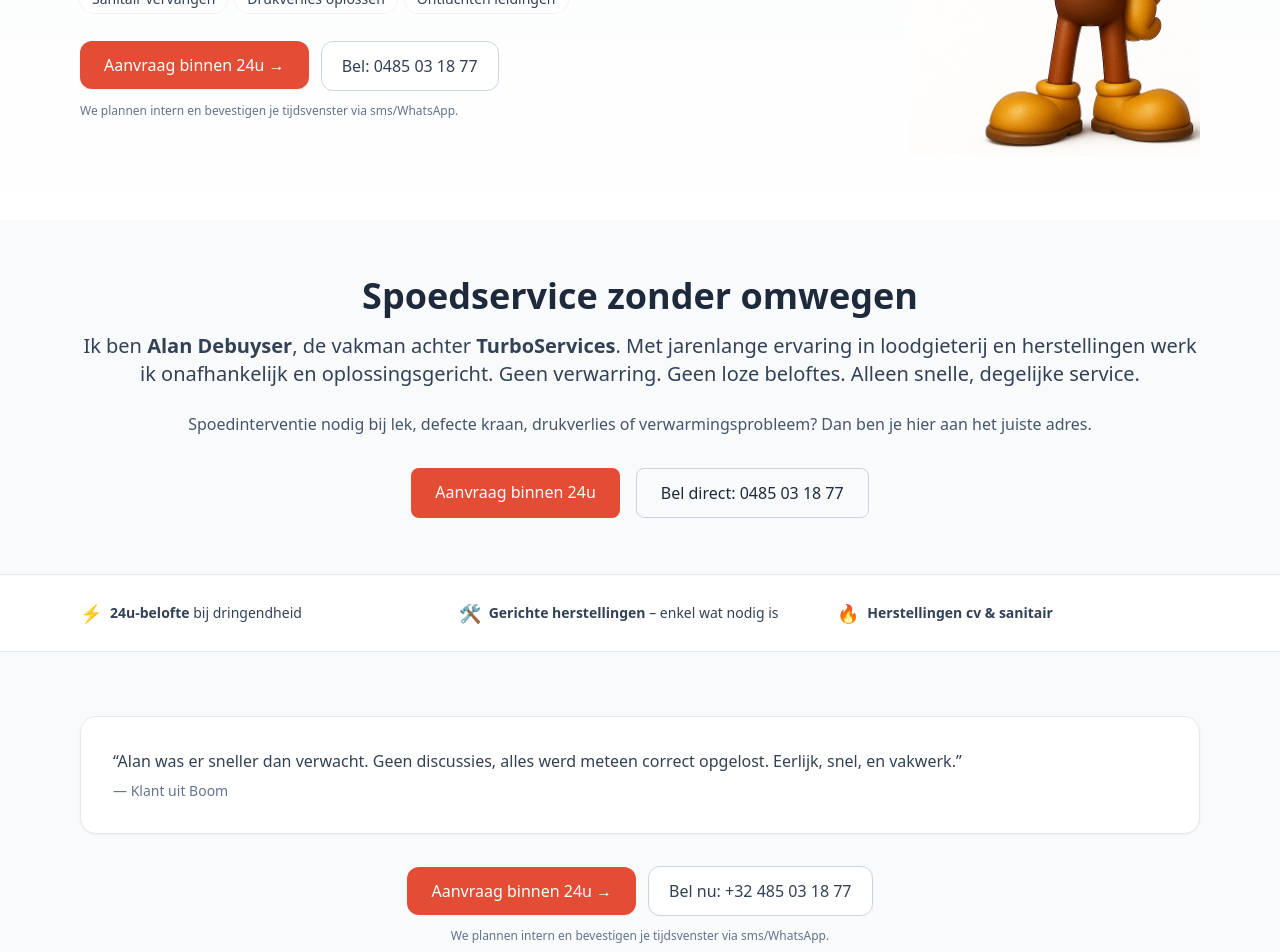
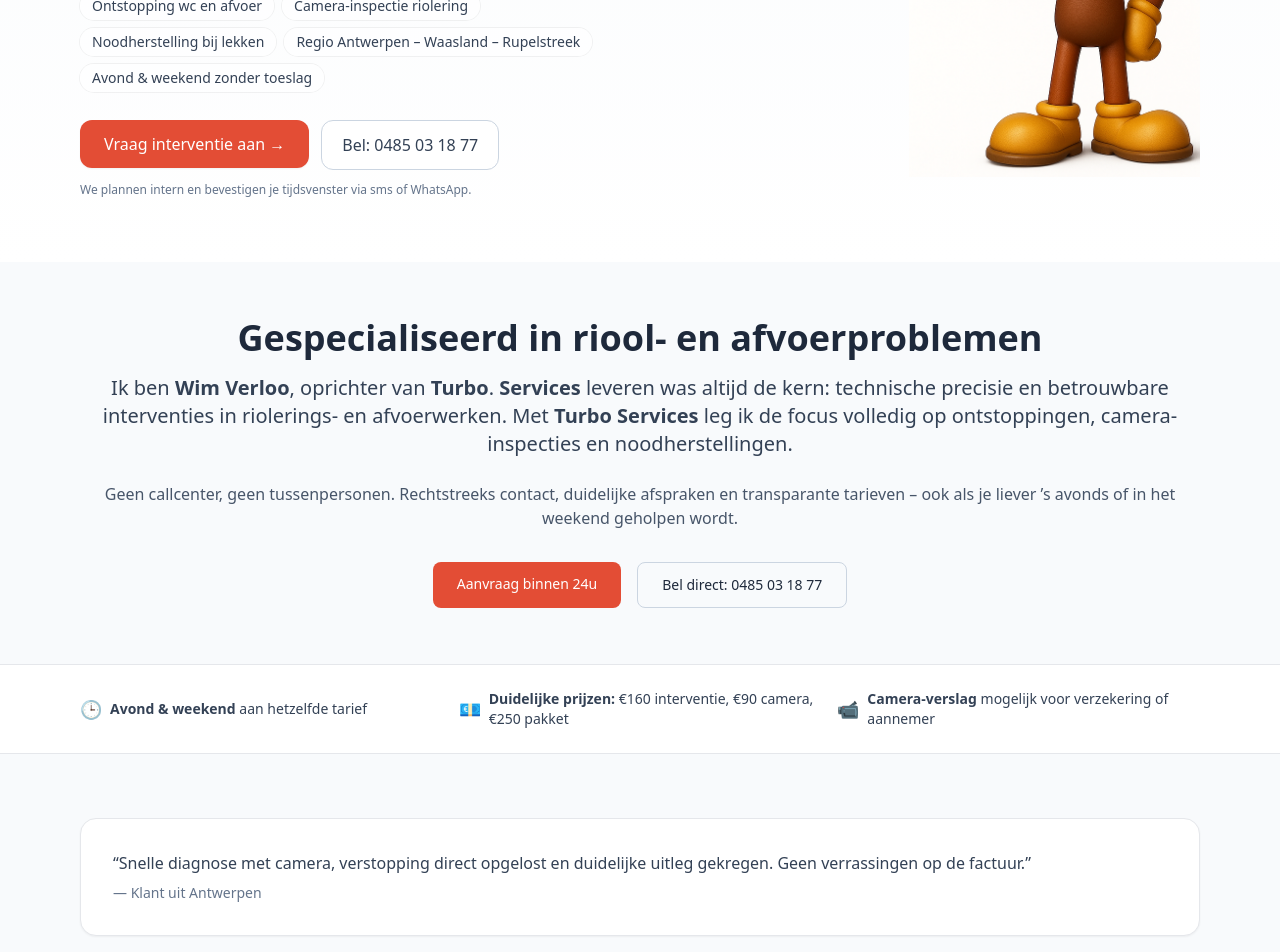
Before and after one commit to Turbo-89/turboservices, a Next.js app: page / in a window 1280 px wide. Shown: the part 560-1512 px from the top of the page. Built offline with nearby package versions, Linux system fonts and the light colour scheme.

Commit message:
Update page.tsx

```diff
--- a/app/page.tsx
+++ b/app/page.tsx
@@ -1,13 +1,5 @@
 import Image from "next/image";
 import Link from "next/link";
-
-function Pill({ children }: { children: React.ReactNode }) {
-  return (
-    <span className="inline-flex items-center rounded-full bg-white/70 px-3 py-1 text-sm text-slate-700 ring-1 ring-black/5">
-      {children}
-    </span>
-  );
-}
 
 export default function Home() {
   return (
@@ -17,38 +9,59 @@ export default function Home() {
         <div className="container mx-auto grid max-w-6xl grid-cols-1 items-center gap-10 px-4 py-12 md:grid-cols-2 md:py-16">
           <div>
             <h1 className="text-3xl font-bold leading-tight text-slate-900 md:text-5xl">
-              Snel ter plaatse. Degelijk opgelost. <span className="text-[var(--turbo-red,#E34D35)]">Transparant geprijsd.</span>
+              RioolExpert voor ontstoppingen, camera-inspecties
+              <span className="block mt-1">
+                en <span className="text-[var(--turbo-red,#E34D35)]">noodherstellingen</span>.
+              </span>
             </h1>
+
             <p className="mt-4 max-w-xl text-lg text-slate-600">
-              Spoedinterventies sanitair & verwarmingsproblemen. Richtprijs <strong>vanaf €160</strong> (eerste uur incl.).
+              Gespecialiseerd in riool- en afvoerproblemen, ook <strong>’s avonds en in het weekend</strong>, aan
+              hetzelfde tarief. Interventie <strong>€160</strong>, camera-inspectie <strong>€90</strong>, totaalpakket{" "}
+              <strong>€250</strong>.
             </p>
 
             <div className="mt-5 flex flex-wrap gap-2">
-              {["Spoedloodgieterij (24/7)", "Herstellingen cv-ketel", "Lekkende kranen", "Sanitair vervangen", "Drukverlies oplossen", "Ontluchten leidingen"].map((x) => (
-                <span key={x} className="rounded-full bg-white/80 px-3 py-1 text-sm text-slate-700 ring-1 ring-black/5">
+              {[
+                "Ontstopping wc en afvoer",
+                "Camera-inspectie riolering",
+                "Noodherstelling bij lekken",
+                "Regio Antwerpen – Waasland – Rupelstreek",
+                "Avond & weekend zonder toeslag",
+              ].map((x) => (
+                <span
+                  key={x}
+                  className="rounded-full bg-white/80 px-3 py-1 text-sm text-slate-700 ring-1 ring-black/5"
+                >
                   {x}
                 </span>
               ))}
             </div>
 
             <div className="mt-7 flex flex-col items-start gap-3 sm:flex-row">
-              <Link href="/boeken" className="inline-flex items-center gap-2 rounded-xl bg-[var(--turbo-red,#E34D35)] px-6 py-3 text-white shadow-sm transition hover:opacity-90">
-                Aanvraag binnen 24u →
+              <Link
+                href="/boeken"
+                className="inline-flex items-center gap-2 rounded-xl bg-[var(--turbo-red,#E34D35)] px-6 py-3 text-white shadow-sm transition hover:opacity-90"
+              >
+                Vraag interventie aan →
               </Link>
-              <a href="tel:+32485031877" className="inline-flex items-center gap-2 rounded-xl border border-slate-300 bg-white px-5 py-3 text-slate-700 hover:bg-slate-50">
+              <a
+                href="tel:+32485031877"
+                className="inline-flex items-center gap-2 rounded-xl border border-slate-300 bg-white px-5 py-3 text-slate-700 hover:bg-slate-50"
+              >
                 Bel: 0485 03 18 77
               </a>
             </div>
 
             <p className="mt-3 text-xs text-slate-500">
-              We plannen intern en bevestigen je tijdsvenster via sms/WhatsApp.
+              We plannen intern en bevestigen je tijdsvenster via sms of WhatsApp.
             </p>
           </div>
 
           <div className="flex justify-center md:justify-end">
             <Image
               src="/logo.png"
-              alt="Turbo Services mascotte"
+              alt="Turbo Services mascotte – RioolExpert"
               width={480}
               height={480}
               className="h-auto max-h-[380px] w-auto object-contain md:max-h-[480px]"
@@ -58,61 +71,87 @@ export default function Home() {
         </div>
       </section>
 
+      {/* OVER RIOOLEXPERT / INTRO */}
       <section className="bg-slate-50 py-14">
         <div className="container mx-auto max-w-5xl px-4 text-center">
-          <h2 className="text-3xl md:text-4xl font-extrabold mb-4">Spoedservice zonder omwegen</h2>
-          <p className="text-lg md:text-xl text-slate-700 mb-6">
-            Ik ben <strong>Alan Debuyser</strong>, de vakman achter <strong>TurboServices</strong>. Met jarenlange ervaring in loodgieterij en herstellingen werk ik onafhankelijk en oplossingsgericht. Geen verwarring. Geen loze beloftes. Alleen snelle, degelijke service.
+          <h2 className="mb-4 text-3xl font-extrabold md:text-4xl">Gespecialiseerd in riool- en afvoerproblemen</h2>
+          <p className="mb-6 text-lg text-slate-700 md:text-xl">
+            Ik ben <strong>Wim Verloo</strong>, oprichter van <strong>Turbo</strong>.{" "}
+            <strong>Services</strong> leveren was altijd de kern: technische precisie en betrouwbare interventies in
+            riolerings- en afvoerwerken. Met <strong>Turbo Services</strong> leg ik de focus volledig op{" "}
+            ontstoppingen, camera-inspecties en noodherstellingen.
           </p>
-          <p className="text-md text-slate-600 mb-8">
-            Spoedinterventie nodig bij lek, defecte kraan, drukverlies of verwarmingsprobleem? Dan ben je hier aan het juiste adres.
+          <p className="mb-8 text-md text-slate-600">
+            Geen callcenter, geen tussenpersonen. Rechtstreeks contact, duidelijke afspraken en transparante tarieven –
+            ook als je liever ’s avonds of in het weekend geholpen wordt.
           </p>
-          <div className="flex flex-col sm:flex-row gap-4 justify-center">
-            <Link href="/boeken" className="bg-[var(--turbo-red,#E34D35)] text-white font-medium px-6 py-3 rounded-lg hover:opacity-90">
+          <div className="flex flex-col justify-center gap-4 sm:flex-row">
+            <Link
+              href="/boeken"
+              className="bg-[var(--turbo-red,#E34D35)] px-6 py-3 text-sm font-medium text-white rounded-lg hover:opacity-90"
+            >
               Aanvraag binnen 24u
             </Link>
-            <a href="tel:+32485031877" className="border border-slate-300 px-6 py-3 rounded-lg hover:bg-slate-100">
+            <a
+              href="tel:+32485031877"
+              className="border border-slate-300 px-6 py-3 text-sm rounded-lg hover:bg-slate-100"
+            >
               Bel direct: 0485 03 18 77
             </a>
           </div>
         </div>
       </section>
 
+      {/* USP-STRIP */}
       <section className="border-y bg-white">
         <div className="container mx-auto grid max-w-6xl grid-cols-1 gap-4 px-4 py-6 text-sm text-slate-700 md:grid-cols-3">
           <div className="flex items-center gap-2">
-            <span className="inline-block text-lg">⚡️</span>
-            <span><strong>24u-belofte</strong> bij dringendheid</span>
+            <span className="inline-block text-lg">🕒</span>
+            <span>
+              <strong>Avond & weekend</strong> aan hetzelfde tarief
+            </span>
           </div>
           <div className="flex items-center gap-2">
-            <span className="inline-block text-lg">🛠️</span>
-            <span><strong>Gerichte herstellingen</strong> – enkel wat nodig is</span>
+            <span className="inline-block text-lg">💶</span>
+            <span>
+              <strong>Duidelijke prijzen:</strong> €160 interventie, €90 camera, €250 pakket
+            </span>
           </div>
           <div className="flex items-center gap-2">
-            <span className="inline-block text-lg">🔥</span>
-            <span><strong>Herstellingen cv & sanitair</strong></span>
+            <span className="inline-block text-lg">📹</span>
+            <span>
+              <strong>Camera-verslag</strong> mogelijk voor verzekering of aannemer
+            </span>
           </div>
         </div>
       </section>
 
+      {/* TESTIMONIAL / CALL TO ACTION */}
       <section className="bg-slate-50">
         <div className="container mx-auto max-w-6xl px-4 py-12 md:py-16">
           <div className="rounded-2xl border bg-white p-6 shadow-sm md:p-8">
             <p className="text-slate-700">
-              “Alan was er sneller dan verwacht. Geen discussies, alles werd meteen correct opgelost. Eerlijk, snel, en vakwerk.”
+              “Snelle diagnose met camera, verstopping direct opgelost en duidelijke uitleg gekregen. Geen verrassingen
+              op de factuur.”
             </p>
-            <p className="mt-2 text-sm text-slate-500">— Klant uit Boom</p>
+            <p className="mt-2 text-sm text-slate-500">— Klant uit Antwerpen</p>
           </div>
           <div className="mt-8 flex flex-col items-center justify-center gap-3 sm:flex-row">
-            <Link href="/boeken" className="inline-flex items-center gap-2 rounded-xl bg-[var(--turbo-red,#E34D35)] px-6 py-3 text-white shadow-sm transition hover:opacity-90">
-              Aanvraag binnen 24u →
+            <Link
+              href="/boeken"
+              className="inline-flex items-center gap-2 rounded-xl bg-[var(--turbo-red,#E34D35)] px-6 py-3 text-white shadow-sm transition hover:opacity-90"
+            >
+              Vraag interventie aan →
             </Link>
-            <a href="tel:+32485031877" className="inline-flex items-center gap-2 rounded-xl border border-slate-300 bg-white px-5 py-3 text-slate-700 hover:bg-slate-50">
+            <a
+              href="tel:+32485031877"
+              className="inline-flex items-center gap-2 rounded-xl border border-slate-300 bg-white px-5 py-3 text-slate-700 hover:bg-slate-50"
+            >
               Bel nu: +32 485 03 18 77
             </a>
           </div>
           <p className="mt-3 text-center text-xs text-slate-500">
-            We plannen intern en bevestigen je tijdsvenster via sms/WhatsApp.
+            We plannen intern en bevestigen je tijdsvenster via sms of WhatsApp.
           </p>
         </div>
       </section>
```
